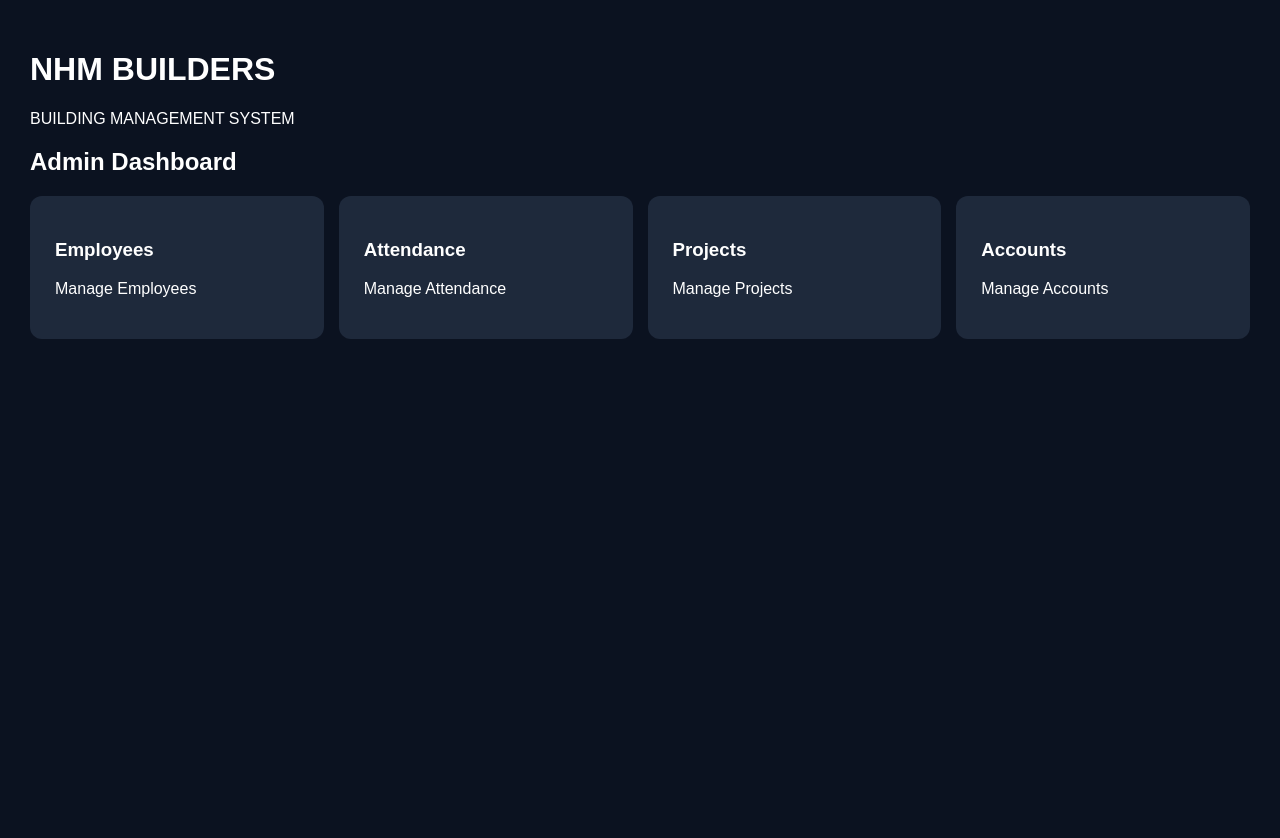
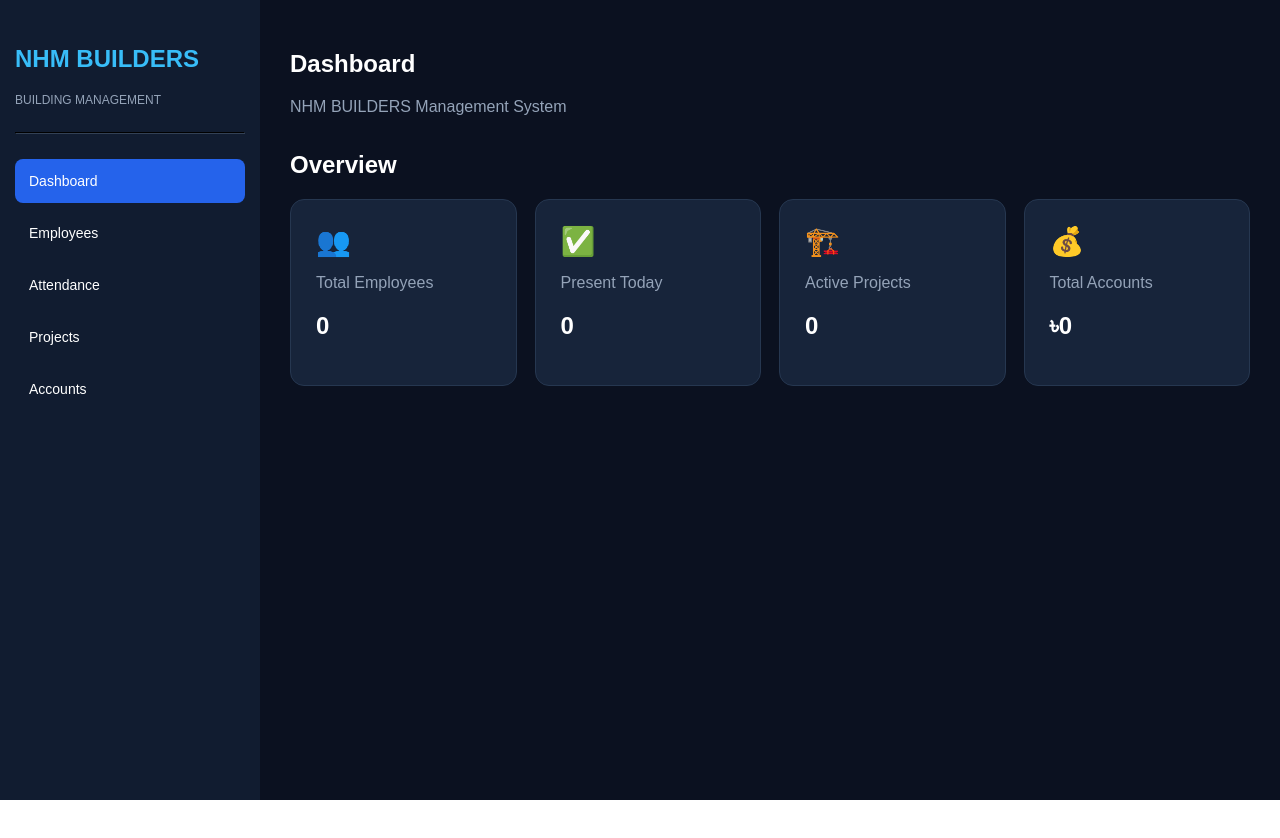
Before and after one commit to provatth-sudo/developer-company-app, a Next.js app: page / in a window 1280 px wide. Shown: the top 838 px of the page. After the commit the page ends 800 px from the top, so only its background shows below. Built offline with nearby package versions, Linux system fonts and the light colour scheme.

Commit message:
Update page.js

```diff
--- a/app/page.js
+++ b/app/page.js
@@ -1,33 +1,115 @@
+"use client";
+
+import { useState } from "react";
+
+const menu = [
+  "Dashboard",
+  "Employees",
+  "Attendance",
+  "Projects",
+  "Accounts",
+];
+
 export default function Home() {
+  const [active, setActive] = useState("Dashboard");
+
+  const stats = [
+    { title: "Total Employees", value: "0", icon: "👥" },
+    { title: "Present Today", value: "0", icon: "✅" },
+    { title: "Active Projects", value: "0", icon: "🏗️" },
+    { title: "Total Accounts", value: "৳0", icon: "💰" },
+  ];
+
   return (
     <main style={{
       minHeight: "100vh",
-      background: "#0b1220",
+      background: "#0b1120",
       color: "white",
+      fontFamily: "Arial",
+      display: "flex",
+    }}>
+      <aside style={{
+        width: "230px",
+        background: "#111c30",
+        padding: "25px 15px",
+      }}>
+        <h2 style={{ color: "#38bdf8" }}>NHM BUILDERS</h2>
+        <p style={{ color: "#94a3b8", fontSize: "12px" }}>
+          BUILDING MANAGEMENT
+        </p>
+
+        <hr style={{ borderColor: "#334155", margin: "25px 0" }}/>
+
+        {menu.map(item => (
+          <button
+            key={item}
+            onClick={() => setActive(item)}
+            style={{
+              display: "block",
+              width: "100%",
+              padding: "14px",
+              marginBottom: "8px",
+              border: "none",
+              borderRadius: "8px",
+              textAlign: "left",
+              background: active === item ? "#2563eb" : "transparent",
+              color: "white",
+              cursor: "pointer",
+              fontSize: "14px",
+            }}
+          >
+            {item}
+          </button>
+        ))}
+      </aside>
+
+      <section style={{
+        flex: 1,
         padding: "30px",
-      fontFamily: "Arial"
+        minWidth: 0,
       }}>
-      <h1>NHM BUILDERS</h1>
-      <p>BUILDING MANAGEMENT SYSTEM</p>
+        <h1>{active}</h1>
+        <p style={{ color: "#94a3b8" }}>
+          NHM BUILDERS Management System
+        </p>
 
-      <h2>Admin Dashboard</h2>
+        {active === "Dashboard" ? (
+          <>
+            <h2 style={{ marginTop: "35px" }}>Overview</h2>
 
             <div style={{
               display: "grid",
-        gridTemplateColumns: "repeat(auto-fit, minmax(180px, 1fr))",
-        gap: "15px"
+              gridTemplateColumns: "repeat(auto-fit,minmax(180px,1fr))",
+              gap: "18px",
             }}>
-        {["Employees", "Attendance", "Projects", "Accounts"].map(item => (
-          <div key={item} style={{
-            background: "#1e293b",
+              {stats.map(stat => (
+                <div key={stat.title} style={{
+                  background: "#17243a",
                   padding: "25px",
-            borderRadius: "12px"
+                  borderRadius: "14px",
+                  border: "1px solid #263750",
                 }}>
-            <h3>{item}</h3>
-            <p>Manage {item}</p>
+                  <div style={{ fontSize: "28px" }}>{stat.icon}</div>
+                  <p style={{ color: "#94a3b8" }}>{stat.title}</p>
+                  <h2>{stat.value}</h2>
                 </div>
               ))}
             </div>
+          </>
+        ) : (
+          <div style={{
+            marginTop: "30px",
+            padding: "25px",
+            background: "#17243a",
+            borderRadius: "14px",
+          }}>
+            <h2>{active} Management</h2>
+            <p style={{ color: "#94a3b8" }}>
+              This module is ready for the next development stage.
+            </p>
+          </div>
+        )}
+      </section>
     </main>
   );
     }
```
Lines whose indentation alone changed are shown as unchanged.
